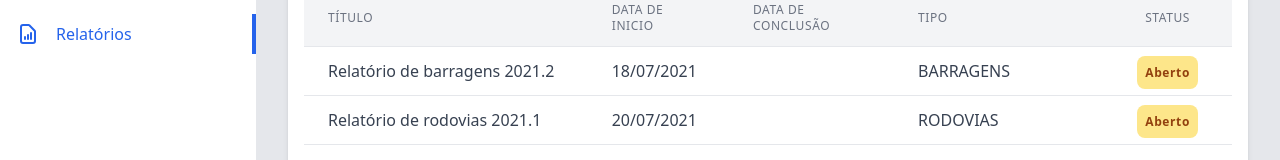
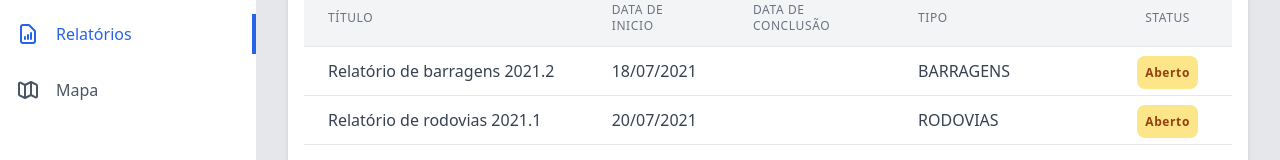
Before and after one commit to santanarscs/sidsic, a Next.js app: page /reports in a window 1280 px wide. Shown: the part 138-298 px from the top of the page. Built offline with nearby package versions, Linux system fonts and the light colour scheme.

Commit message:
add map page

```diff
--- a/package.json
+++ b/package.json
@@ -20,13 +20,15 @@
     "js-cookie": "^3.0.1",
     "jsonwebtoken": "^8.5.1",
     "keycloak-js": "10.0.0",
+    "leaflet": "^1.7.1",
     "multer": "^1.4.3",
     "next": "11.1.2",
     "next-connect": "^0.10.2",
     "react": "17.0.2",
     "react-dom": "17.0.2",
     "react-draft-wysiwyg": "^1.14.7",
-    "react-dropzone": "^11.4.2"
+    "react-dropzone": "^11.4.2",
+    "react-leaflet": "2.7.0"
   },
   "devDependencies": {
     "@types/axios": "^0.14.0",
@@ -36,11 +38,13 @@
     "@types/express": "^4.17.13",
     "@types/js-cookie": "^2.2.7",
     "@types/jsonwebtoken": "^8.5.5",
+    "@types/leaflet": "^1.7.5",
     "@types/multer": "^1.4.7",
     "@types/node": "^16.10.2",
     "@types/react": "^17.0.26",
     "@types/react-draft-wysiwyg": "^1.13.3",
     "@types/react-dropzone": "^5.1.0",
+    "@types/react-leaflet": "^2.8.2",
     "autoprefixer": "^10.3.6",
     "eslint": "7.32.0",
     "eslint-config-next": "11.1.2",
--- /dev/null
+++ b/src/components/Map.tsx
@@ -0,0 +1,17 @@
+import { Map as MapContainer, TileLayer, Marker, Popup } from "react-leaflet";
+
+
+const Map = () => {
+  return (
+    <MapContainer
+      center={[-27.2092052, -49.6401092]}
+      zoom={15}
+      style={{ width: '100%', height: '100%'}}
+    >
+    <TileLayer url="https://a.tile.openstreetmap.org/{z}/{x}/{y}.png" />
+
+  </MapContainer>
+  );
+};
+
+export default Map;
--- a/src/components/Sidebar.tsx
+++ b/src/components/Sidebar.tsx
@@ -1,4 +1,4 @@
-import { HomeIcon, DocumentReportIcon, DatabaseIcon } from '@heroicons/react/outline'
+import { HomeIcon, DocumentReportIcon, DatabaseIcon, MapIcon } from '@heroicons/react/outline'
 import { ActiveLink } from './ActiveLink'
 function Sidebar() {
   return (
@@ -29,6 +29,14 @@ function Sidebar() {
               </a>
             </ActiveLink>
           </li>
+          <li>
+            <ActiveLink href="/maps" passHref>
+              <a className="flex ml-4 py-2">
+                <MapIcon className="h-6 w-6" />
+                <span className="ml-4 font-medium">Mapa</span>
+              </a>
+            </ActiveLink>
+          </li>
         </ul>
       </div>
     </div>
--- a/src/pages/_app.tsx
+++ b/src/pages/_app.tsx
@@ -1,5 +1,6 @@
 import type { AppProps } from 'next/app'
 import '../styles/global.css'
+import 'leaflet/dist/leaflet.css';
 function MyApp({ Component, pageProps }: AppProps) {
   return (
       <Component {...pageProps} />
--- /dev/null
+++ b/src/pages/maps.tsx
@@ -0,0 +1,11 @@
+import dynamic from "next/dynamic";
+import "leaflet/dist/leaflet.css";
+
+export default function map() {
+  const MapWithNoSSR = dynamic(() => import("../components/Map"), {
+    ssr: false
+  });
+  return (
+    <MapWithNoSSR />
+  )
+}
```
Also changed, not shown: 1 other file (tests, documents, lock files or other folders).
